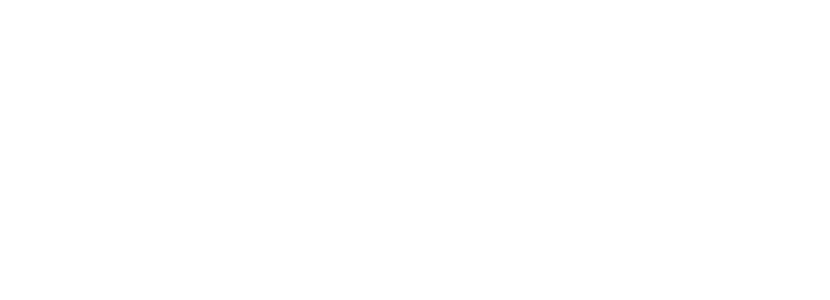
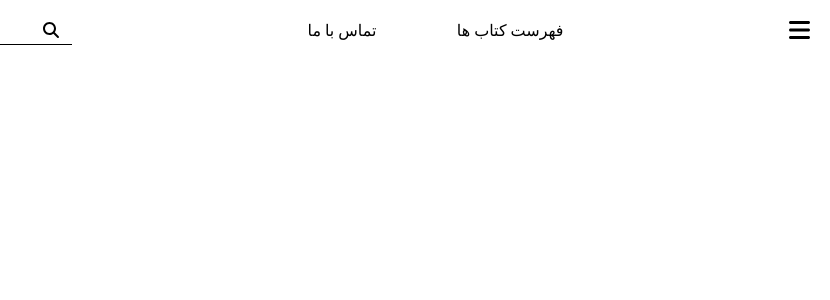
Before and after one commit to amiraliNi209/najwaPub, a React (Create React App) app: page /CretiveCreators in a window 1280 px wide. Before the commit this address had no page. Shown: the top 300 px of the page, without its empty margins (450-1280 px from the left). Built offline with nearby package versions, Linux system fonts and the light colour scheme; a web font is replaced by a local one.

Commit message:
Cretive Creators page added

```diff
--- a/src/App.jsx
+++ b/src/App.jsx
@@ -9,6 +9,7 @@
 import { Fipa } from './pages/fipa/Fipa';
 import { PoetryAndSong } from "./pages/poetryAndSong/PoetryAndSong";
 import { Steps } from './pages/steps/Steps';
+import { CretiveCreators } from './pages/CretiveCreators/CretiveCreators';
 
 function App() {
   return (
@@ -24,6 +25,7 @@
         <Route path='/fipa' element={<Fipa />} />
         <Route path='/poetryAndSong' element={<PoetryAndSong />} />
         <Route path='/steps' element={<Steps />} />
+        <Route path='/CretiveCreators' element={<CretiveCreators />} />
       </Routes>
     </div>
   );
--- /dev/null
+++ b/src/pages/CretiveCreators/CretiveCreators.jsx
@@ -0,0 +1,10 @@
+import { NavBar } from "../../componentes/NavBar/NavBar"
+import styled from "./cretiveCreators.module.css"
+
+export function CretiveCreators(){
+  return(
+    <div className={styled.cretiveCreatorsContainer}>
+      <NavBar />
+    </div>
+  )
+}
```
Also changed, not shown: src/pages/CretiveCreators/cretiveCreators.module.css (added).
